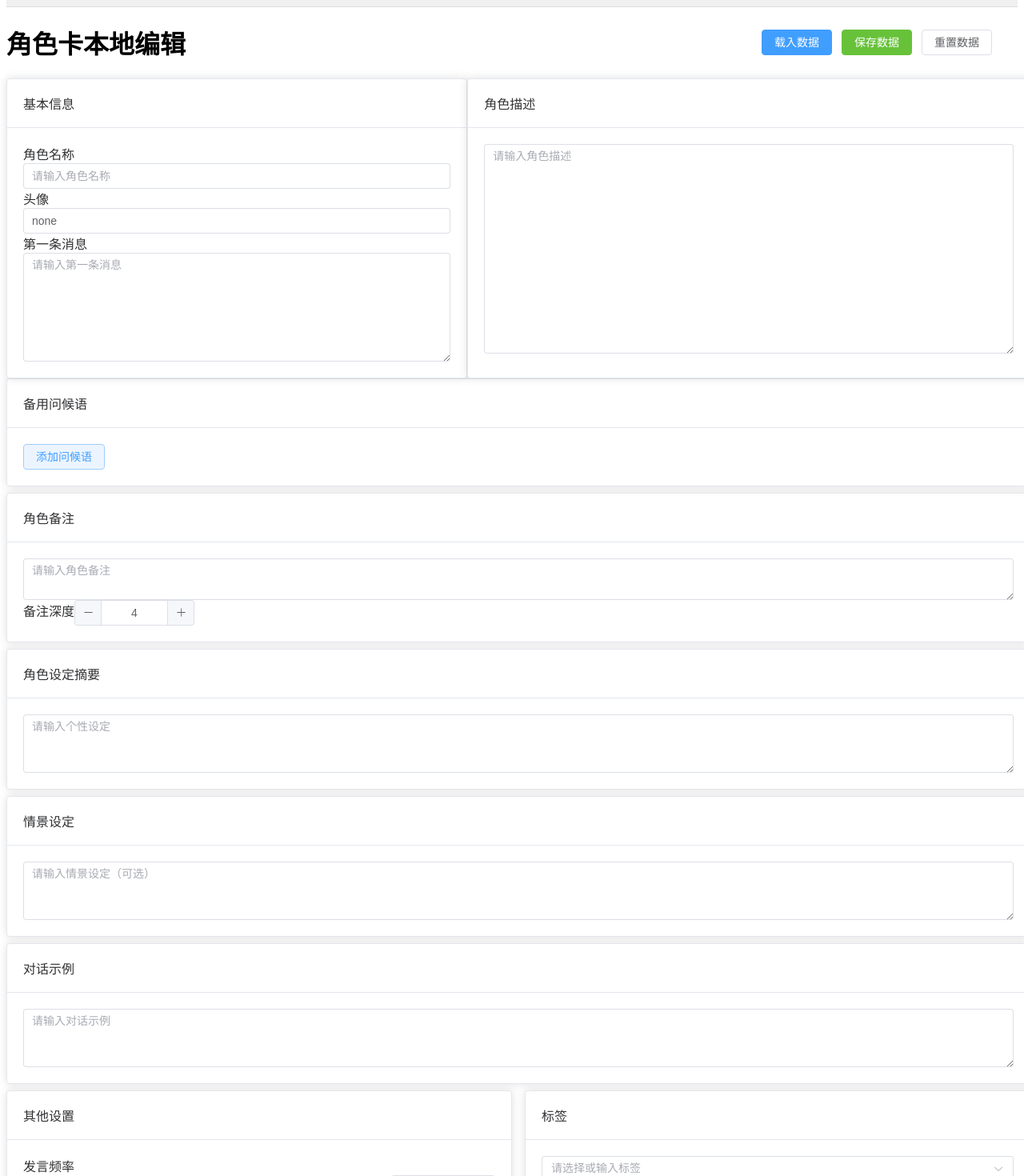
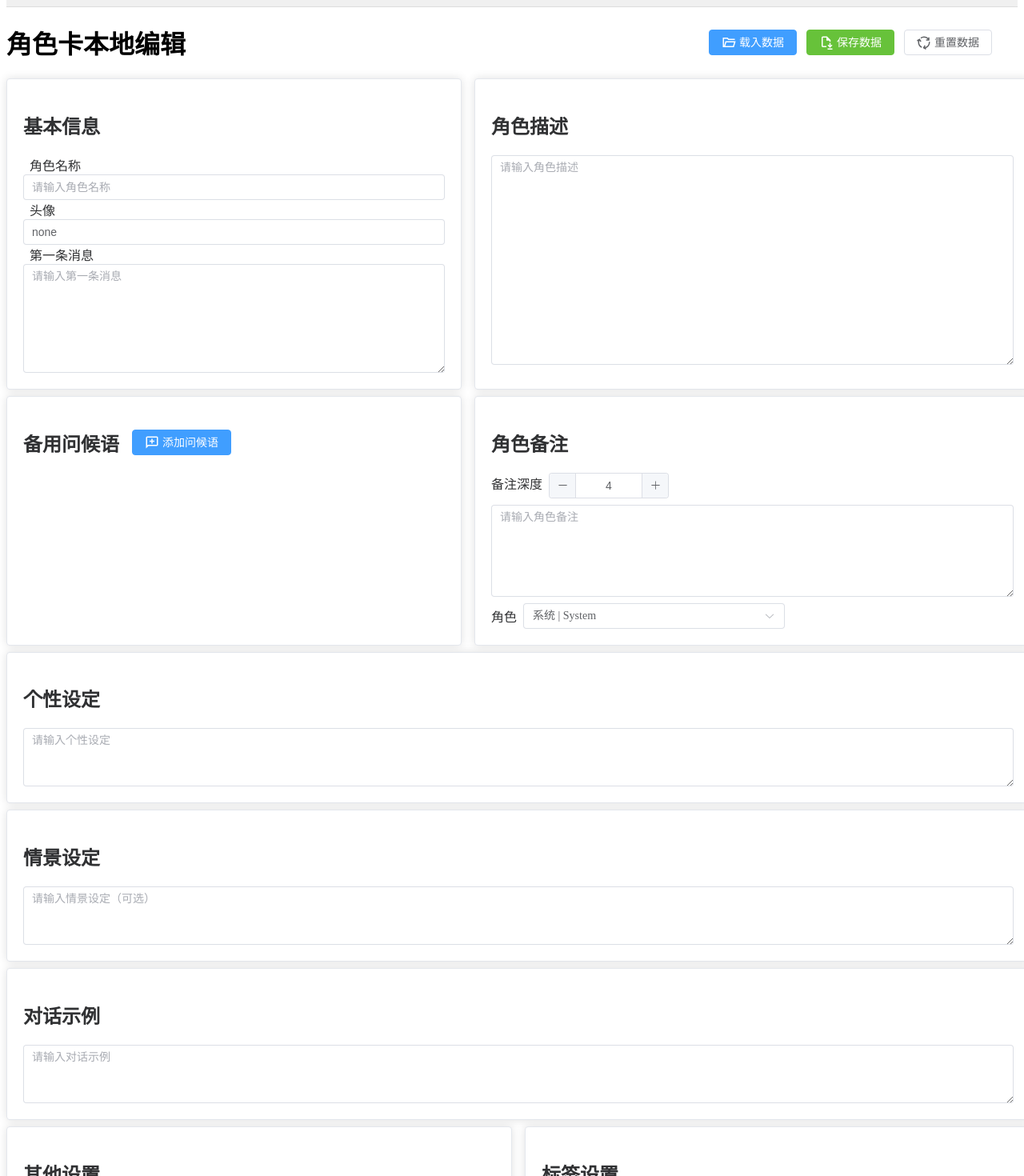
Before and after one commit to awaae001/st_cardplus, a Vue app: page /cardoutput in a window 1280 px wide. Shown: the part 40-1510 px from the top of the page at 80% size. Built offline with nearby package versions, Linux system fonts and the light colour scheme.

Commit message:
feat(CharacterCardOutput): 优化角色卡编辑界面布局和功能
- 更新按钮样式，添加图标
- 调整卡片布局，优化标题样式
- 增加添加问候语按钮
- 修复部分组件样式问题
- 优化角色备注部分布局
- 更新标签选择组件样式
- 添加图标库引用

```diff
--- a/src/components/CharacterCradOutput.vue
+++ b/src/components/CharacterCradOutput.vue
@@ -4,85 +4,112 @@
     <div id="tiltleMain">
       <h1 class="text-2xl font-bold">角色卡本地编辑</h1>
       <div class="btnSL">
-        <el-button @click="loadData" type="primary">载入数据</el-button>
-        <el-button @click="saveData" type="success">保存数据</el-button>
-        <el-button @click="resetData" plain>重置数据</el-button>
+        <el-button @click="loadData" type="primary">
+          <Icon icon="material-symbols:folder-open-outline-sharp" width="18" height="18" style="margin-right: 4px;" />
+          载入数据
+        </el-button>
+        <el-button @click="saveData" type="success">
+          <Icon icon="material-symbols:file-save-outline" width="18" height="18" style="margin-right: 4px;" />
+          保存数据
+        </el-button>
+        <el-button @click="resetData" plain>
+          <Icon icon="material-symbols:cycle" width="18" height="18" style="margin-right: 4px;" />
+          重置数据
+        </el-button>
       </div>
     </div>
 
     <!-- Individual Cards -->
     <div style="display: flex;">
       <el-card style="width: 45%;">
-        <template #header>
-          <span>基本信息</span>
-        </template>
-        <span>角色名称
+        <h2 class="text-xl font-semibold mb-4">基本信息</h2>
+        <span style="margin:8px;">角色名称
           <el-input v-model="characterData.name" placeholder="请输入角色名称" /></span>
-        <span>头像
+        <span style="margin:8px;">头像
           <el-input v-model="characterData.avatar" placeholder="请输入头像地址" /></span>
-        <span>第一条消息</span>
+        <span style="margin:8px;">第一条消息</span>
         <el-input type="textarea" v-model="characterData.first_mes" :rows="6" placeholder="请输入第一条消息" />
       </el-card>
 
+      <div style="margin: 8px;"></div>
+
       <el-card style="width: 55%;">
-        <template #header>
-          <span>角色描述</span>
-        </template>
+        <h2 class="text-xl font-semibold mb-4">角色描述</h2>
         <el-input type="textarea" v-model="characterData.description" :rows="12" placeholder="请输入角色描述" />
       </el-card>
     </div>
 
-    <el-card class="mb-4">
-      <template #header>
-        <span>备用问候语</span>
-      </template>
+    <div style="margin: 8px;"></div>
+
+    <div style="display: flex;">
+      <el-card class="mb-4" style="width: 45%;">
+        <div class="title-Btn-add">
+          <h2 class="text-xl font-semibold mb-4">备用问候语</h2>
+          <el-button @click="addGreeting" type="primary" style="margin-left: 16px;">
+            <Icon icon="material-symbols:add-comment-outline" width="18" height="18" style="margin-right: 4px;" />
+            添加问候语
+          </el-button>
+        </div>
         <div v-for="(greeting, index) in characterData.data.alternate_greetings" :key="index" class="mb-2">
-        <el-input type="textarea" v-model="characterData.data.alternate_greetings[index]" :rows="3"
+          <el-input type="textarea" v-model="characterData.data.alternate_greetings[index]" :rows="4"
             placeholder="请输入备用问候语（支持换行）">
             <template #append>
               <el-button @click="removeGreeting(index)" type="danger" :icon="Delete" />
             </template>
           </el-input>
         </div>
-      <el-button @click="addGreeting" type="primary" plain>添加问候语</el-button>
       </el-card>
 
       <div style="margin: 8px;"></div>
 
-    <el-card class="mb-4">
-      <template #header>
-        <span>角色备注</span>
-      </template>
-      <el-input type="textarea" v-model="characterData.data.extensions.depth_prompt.prompt" :rows="2"
+      <el-card class="mb-4" style="width: 55%;">
+        <h2 class="text-xl font-semibold mb-4">角色备注</h2>
+        <div style="margin-bottom: 8px;">
+          <span>备注深度</span>
+          <el-input-number v-model="characterData.data.extensions.depth_prompt.depth" :min="0"
+            style="margin-left: 8px;" />
+        </div>
+        <el-input type="textarea" v-model="characterData.data.extensions.depth_prompt.prompt" :rows="5"
           placeholder="请输入角色备注" />
-      <span>备注深度</span>
-      <el-input-number v-model="characterData.data.extensions.depth_prompt.depth" :min="0" />
+        <div class="flex items-center gap-4">
+          <div>
+            <span style="
+          display: flex;
+          align-items: center;
+          margin-top: 8px;
+          ">角色
+              <el-select v-model="characterData.data.extensions.depth_prompt.role" placeholder="请选择角色" style="
+              width: 50%;
+              margin-left: 8px;
+              ">
+                <el-option label="系统 | System" value="system" />
+                <el-option label="用户 | User" value="user" />
+                <el-option label="角色 | Assistant" value="assistant" />
+              </el-select>
+            </span>
+          </div>
+        </div>
       </el-card>
+    </div>
 
     <div style="margin: 8px;"></div>
 
     <el-card class="mb-4">
-      <template #header>
-        <span>角色设定摘要</span>
-      </template>
+      <h2 class="text-xl font-semibold mb-4">个性设定</h2>
       <el-input type="textarea" v-model="characterData.personality" :rows="3" placeholder="请输入个性设定" />
     </el-card>
 
     <div style="margin: 8px;"></div>
 
     <el-card class="mb-4">
-      <template #header>
-        <span>情景设定</span>
-      </template>
+      <h2 class="text-xl font-semibold mb-4">情景设定</h2>
       <el-input type="textarea" v-model="characterData.scenario" :rows="3" placeholder="请输入情景设定（可选）" />
     </el-card>
 
     <div style="margin: 8px;"></div>
 
     <el-card class="mb-4">
-      <template #header>
-        <span>对话示例</span>
-      </template>
+      <h2 class="text-xl font-semibold mb-4"> 对话示例</h2>
       <el-input type="textarea" v-model="characterData.mes_example" :rows="3" placeholder="请输入对话示例" />
     </el-card>
 
@@ -90,9 +117,7 @@
 
     <div style="display: flex;">
       <el-card class="mb-4" style="width: 50%;">
-      <template #header>
-        <span>其他设置</span>
-      </template>
+        <h2 class="text-xl font-semibold mb-4">其他设置</h2>
         <span>发言频率</span>
         <el-slider v-model="characterData.talkativeness" :min="0" :max="1" :step="0.1" show-input />
         <span>是否收藏</span>
@@ -102,10 +127,9 @@
       <div style="margin: 8px;"></div>
 
       <el-card class="mb-4" style="width: 50%;">
-      <template #header>
-        <span>标签</span>
-      </template>
-      <el-select v-model="characterData.tags" multiple allow-create filterable placeholder="请选择或输入标签" class="w-full" />
+        <h2 class="text-xl font-semibold mb-4">标签设置</h2>
+        <el-select v-model="characterData.tags" multiple allow-create disabled filterable placeholder="未完成逻辑"
+          class="w-full" />
       </el-card>
     </div>
 
@@ -115,7 +139,8 @@
 <script setup>
 import { ref } from 'vue'
 import { ElMessage } from 'element-plus'
-import { Delete } from '@element-plus/icons-vue'
+// import { Delete } from '@element-plus/icons-vue'
+import { Icon } from "@iconify/vue";
 
 // Initial data structure
 const initialData = {
@@ -255,4 +280,10 @@ const loadData = () => {
   align-items: center;
   margin-right: 48px;
 }
+
+.title-Btn-add {
+  display: flex;
+  justify-content: flex-start;
+  align-items: center;
+}
 </style>
--- a/src/pages/HomePage.vue
+++ b/src/pages/HomePage.vue
@@ -1,5 +1,6 @@
 <template>
   <div class="welcome-container">
+    <img src="../image/logo.png" alt="呓语梦轩-ICO" style="width: 120px;">
     <h1>欢迎使用快速编辑器</h1>
     <p class="whatYouwant">你今天要创造些什么？</p>
     <p >请从顶部菜单选择要编辑的内容</p>
```
Also changed, not shown: src/image/logo.png (added). Lines whose indentation alone changed are shown as unchanged.
